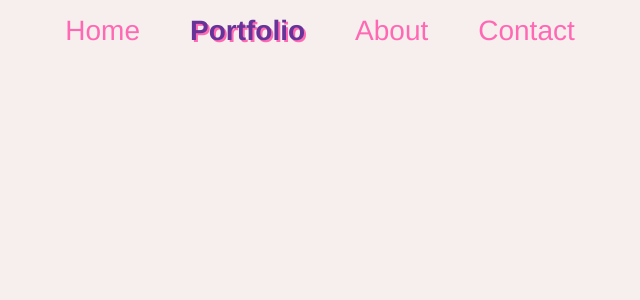
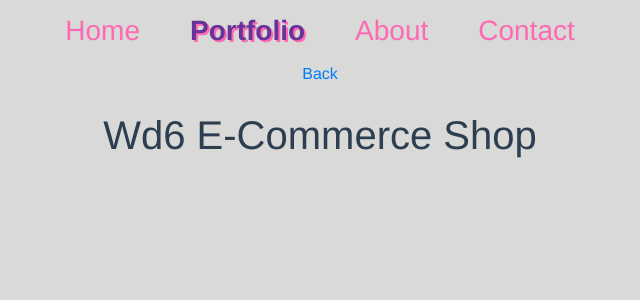
Before and after one commit to mpeck99/Portfolio, a Vue app: page /portfolio/Wd6 in a window 1280 px wide. Shown: the top 300 px of the page, without its empty margins (320-960 px from the left). Built offline with nearby package versions, Linux system fonts and the light colour scheme.

Commit message:
working on my project pages

```diff
--- a/src/App.vue
+++ b/src/App.vue
@@ -55,6 +55,6 @@ export default {
   }
 }
   html, #app{
-    background-color: #F6EFEE;
+    background-color: #D9D9D7;
   }
 </style>
--- a/src/components/Partials/Form.vue
+++ b/src/components/Partials/Form.vue
@@ -10,7 +10,7 @@
         <li><i class="fas fa-map-marker fa-3x"> Little Rock, Arkansas</i></li>
       </ul>
     </div>
-  <form class="contact-form" method="POST" action="http://127.0.0.1:3000/email" >
+  <form class="contact-form" method="POST" action="http://localhost:3000/email">
     <div class="form-group">
     <label for="fullname">Full Name *</label>
     <input type="name" class="form-control" id="fullname"
--- /dev/null
+++ b/src/components/Projects/AnimalShelter.vue
@@ -0,0 +1,8 @@
+<template>
+  <div class="container">
+    <router-link to="/portfolio">Back</router-link>
+    <h1>Ward Animal Shelter</h1>
+  </div>
+</template>
+<style scoped>
+</style>
--- /dev/null
+++ b/src/components/Projects/MusicSearch.vue
@@ -0,0 +1,8 @@
+<template>
+  <div class="container">
+    <router-link to="/portfolio">Back</router-link>
+    <h1>Music Search</h1>
+  </div>
+</template>
+<style scoped>
+</style>
--- /dev/null
+++ b/src/components/Projects/ResponsiveImageGallery.Vue
@@ -0,0 +1,8 @@
+<template>
+  <div class="container">
+    <router-link to="/portfolio">Back</router-link>
+    <h1>Responsive Image Gallery</h1>
+  </div>
+</template>
+<style scoped>
+</style>
--- /dev/null
+++ b/src/components/Projects/WD6.vue
@@ -0,0 +1,8 @@
+<template>
+  <div class="container">
+    <router-link to="/portfolio">Back</router-link>
+    <h1>Wd6 E-Commerce Shop</h1>
+  </div>
+</template>
+<style scoped>
+</style>
--- a/src/components/Work.vue
+++ b/src/components/Work.vue
@@ -2,24 +2,24 @@
   <div class="container">
     <div class="row">
       <div class="projects col-lg-6 col-md-12">
-        <a href="#">
+        <router-link to="/portfolio/Ward-Animal-Shelter">
           <img class="card-img-top" src="https://firebasestorage.googleapis.com/v0/b/portfolio-27f71.appspot.com/o/Screen%20Shot%202018-06-06%20at%209.14.18%20PM.png?alt=media&token=7a975afa-9111-4502-a4a9-eea2afe99bd4" alt="Card image cap">
-        </a>
+        </router-link>
       </div>
       <div class="projects col-lg-6 col-md-12">
-        <a href="#">
+        <router-link to="/portfolio/Wd6">
           <img class="card-img-top" src="https://firebasestorage.googleapis.com/v0/b/portfolio-27f71.appspot.com/o/Screen%20Shot%202018-06-06%20at%209.12.06%20PM.png?alt=media&token=7bc6c187-047b-484e-a4e2-023d0794bd5d" alt="Card image cap">
-        </a>
+        </router-link>
       </div>
       <div class="projects col-lg-6 col-md-12">
-        <a href="#">
+        <router-link to='/portfolio/Music-Search'>
           <img class="card-img-top" src="https://firebasestorage.googleapis.com/v0/b/portfolio-27f71.appspot.com/o/Screen%20Shot%202018-06-06%20at%209.15.23%20PM.png?alt=media&token=db7b50d1-315c-46ff-8197-42dbbe92c5dd" alt="Card image cap">
-        </a>
+        </router-link>
       </div>
       <div class="projects col-lg-6 col-md-12">
-        <a href="#">
+        <router-link to='/portfolio/Img-Gallery'>
           <img class="card-img-top" src="https://firebasestorage.googleapis.com/v0/b/portfolio-27f71.appspot.com/o/Screen%20Shot%202018-06-06%20at%209.17.54%20PM.png?alt=media&token=2f17d36f-393e-4e7d-9779-857d97f61f4f" alt="Card image cap">
-        </a>
+        </router-link>
       </div>
   </div>
   </div>
--- a/src/router/index.js
+++ b/src/router/index.js
@@ -4,6 +4,10 @@ import Index from '@/components/Index';
 import About from '@/components/About';
 import Contact from '@/components/Contact';
 import Portfolio from '@/components/Work';
+import AnimalShelter from '@/components/Projects/AnimalShelter';
+import MusicSearch from '@/components/Projects/MusicSearch';
+import WD6 from '@/components/Projects/WD6';
+import ImgGallery from '@/components/Projects/ResponsiveImageGallery';
 
 Vue.use(Router);
 
@@ -40,5 +44,25 @@ export default new Router({
       name: 'Work',
       component: Portfolio,
     },
+    {
+      path: '/portfolio/Ward-Animal-Shelter',
+      name: 'Ward-Animal-Shelter',
+      component: AnimalShelter,
+    },
+    {
+      path: '/portfolio/Music-Search',
+      name: 'Music Search',
+      component: MusicSearch,
+    },
+    {
+      path: '/portfolio/Wd6',
+      name: 'wd6',
+      component: WD6,
+    },
+    {
+      path: '/portfolio/Img-Gallery',
+      name: 'Image Gallery',
+      component: ImgGallery,
+    },
   ],
 });
```
Also changed, not shown: src/server.js (+6 -3 lines).
